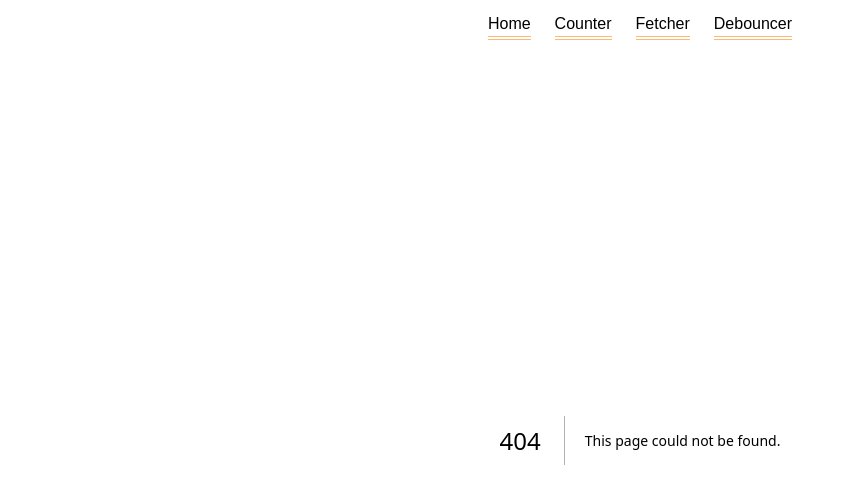
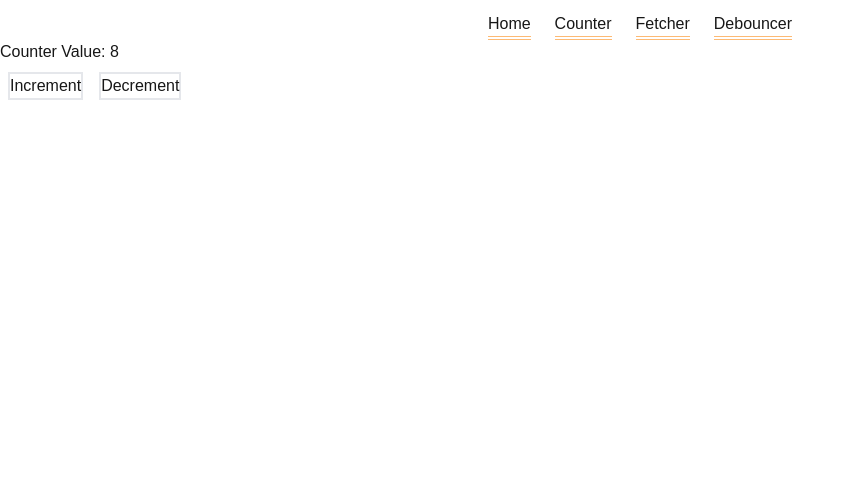
Before and after one commit to spandita46/react-custom-hooks-examples, a Next.js app: page /counter in a window 1280 px wide. Before the commit this address had no page. Shown: the top 504 px of the page, without its empty margins (0-855 px from the left). Built offline with nearby package versions, Linux system fonts and the light colour scheme.

Commit message:
counter modified

```diff
--- /dev/null
+++ b/src/app/counter/layout.tsx
@@ -0,0 +1,14 @@
+import type { Metadata } from "next";
+
+export const metadata: Metadata = {
+  title: "Counters",
+  description: "Example page to use counter hook",
+};
+
+export default function CounterLayout({
+  children,
+}: Readonly<{
+  children: React.ReactNode;
+}>) {
+  return <section>{children}</section>;
+}
--- /dev/null
+++ b/src/app/counter/page.tsx
@@ -0,0 +1,29 @@
+"use client";
+
+import React from "react";
+import useCounter from "./useCounter";
+
+const Counter = () => {
+  const [count, increment, decrement] = useCounter(8);
+  return (
+    <>
+      <label> Counter Value: </label>
+      <label>{count}</label>
+      <br />
+      <button
+        className="mt-2 ml-2 mr-2 border-2 border-spacing-1"
+        onClick={increment}
+      >
+        Increment
+      </button>
+      <button
+        className="mt-2 ml-2 mr-2 border-2 border-spacing-1"
+        onClick={decrement}
+      >
+        Decrement
+      </button>
+    </>
+  );
+};
+
+export default Counter;
--- /dev/null
+++ b/src/app/counter/useCounter.ts
@@ -0,0 +1,17 @@
+"use client";
+import { useState } from "react";
+
+function useCounter(
+  initialValue: number = 0
+): [number, () => void, () => void] {
+  const [count, setCount] = useState<number>(initialValue);
+
+  const increment = () => setCount((prevState) => prevState + 1);
+
+  const decrement = () =>
+    setCount((prevState) => (prevState > 0 ? prevState - 1 : 0));
+
+  return [count, increment, decrement];
+}
+
+export default useCounter;
```
